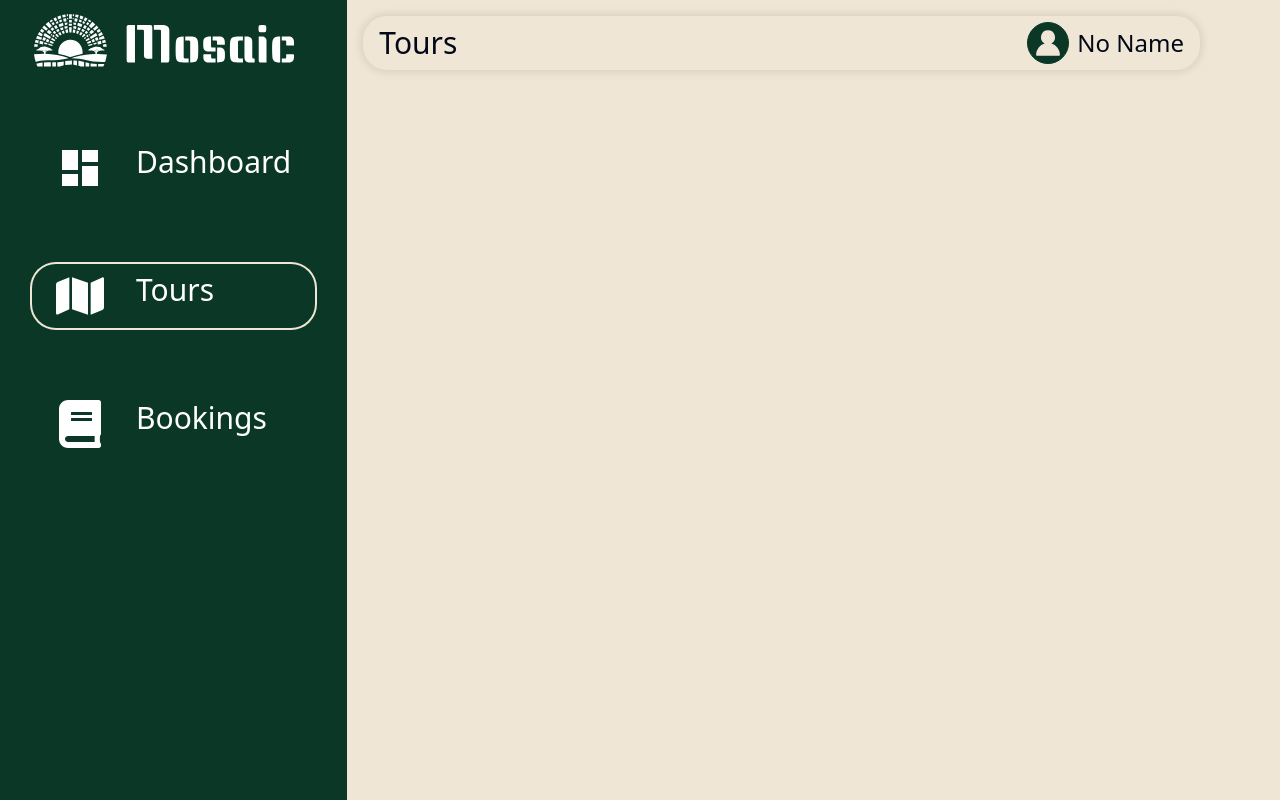
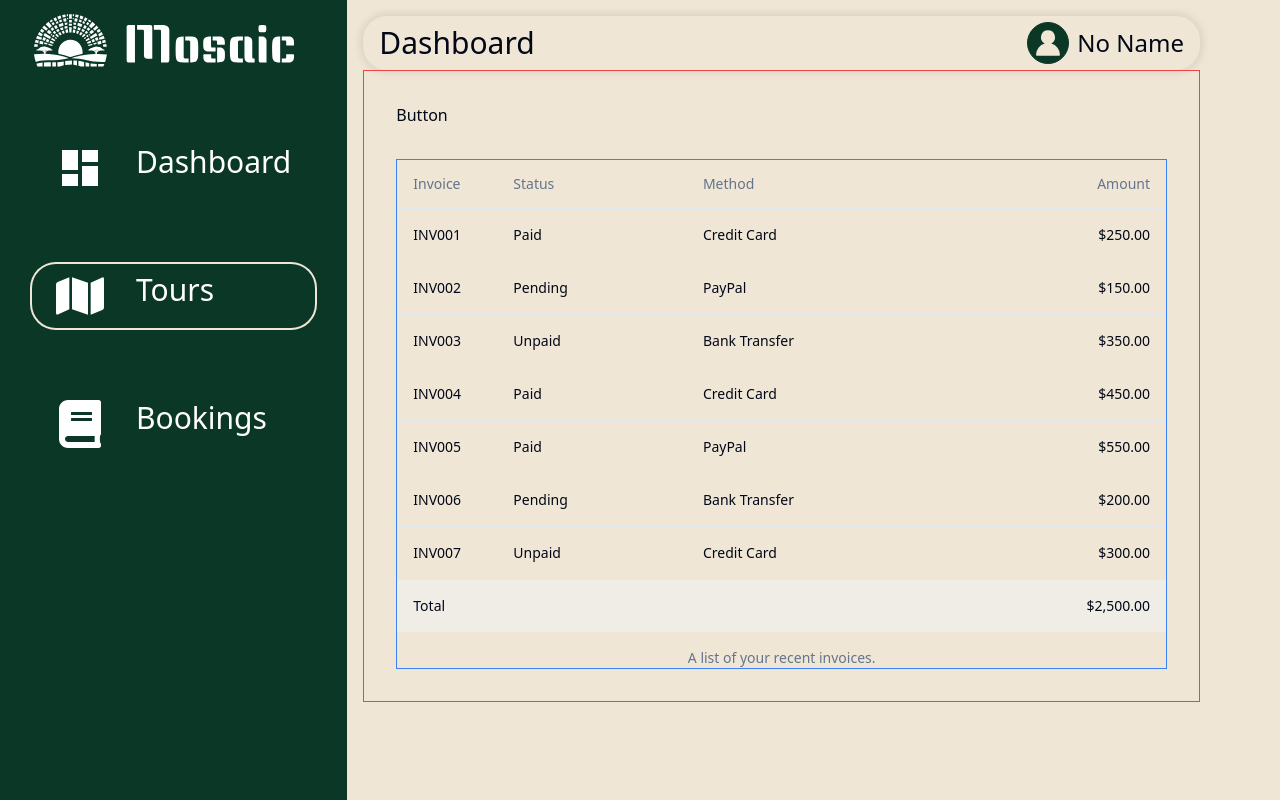
Before and after one commit to jeff283/Mosaic-tours, a React (Vite) app: page /admin-portal/tours in a window 1280 px wide. Built offline with nearby package versions, Linux system fonts and the light colour scheme; no server answers.

Commit message:
Initialized Data Interfaces

```diff
--- /dev/null
+++ b/src/Interfaces/Tour.ts
@@ -0,0 +1,13 @@
+export default interface Tour {
+  id?: string;
+  tourName: string;
+  tourType: string;
+  location: string;
+  tourImg: string;
+  tourDate: Date;
+  days: number;
+  nights: number;
+  price: number;
+  // featured: boolean;
+  participants: string[];
+}
--- a/src/Interfaces/User.ts
+++ b/src/Interfaces/User.ts
@@ -3,10 +3,8 @@ interface User {
   name: string;
   phone: string;
   email: string;
-  gender: string;
   isAdmin: boolean;
-  admNo: string;
-  roomId?: string;
+  tour?: string;
 }
 
 export default User;
--- /dev/null
+++ b/src/components/TableDisplay.tsx
@@ -0,0 +1,87 @@
+import {
+  Table,
+  TableBody,
+  TableCaption,
+  TableCell,
+  TableFooter,
+  TableHead,
+  TableHeader,
+  TableRow,
+} from "@/components/ui/table";
+
+const invoices = [
+  {
+    invoice: "INV001",
+    paymentStatus: "Paid",
+    totalAmount: "$250.00",
+    paymentMethod: "Credit Card",
+  },
+  {
+    invoice: "INV002",
+    paymentStatus: "Pending",
+    totalAmount: "$150.00",
+    paymentMethod: "PayPal",
+  },
+  {
+    invoice: "INV003",
+    paymentStatus: "Unpaid",
+    totalAmount: "$350.00",
+    paymentMethod: "Bank Transfer",
+  },
+  {
+    invoice: "INV004",
+    paymentStatus: "Paid",
+    totalAmount: "$450.00",
+    paymentMethod: "Credit Card",
+  },
+  {
+    invoice: "INV005",
+    paymentStatus: "Paid",
+    totalAmount: "$550.00",
+    paymentMethod: "PayPal",
+  },
+  {
+    invoice: "INV006",
+    paymentStatus: "Pending",
+    totalAmount: "$200.00",
+    paymentMethod: "Bank Transfer",
+  },
+  {
+    invoice: "INV007",
+    paymentStatus: "Unpaid",
+    totalAmount: "$300.00",
+    paymentMethod: "Credit Card",
+  },
+];
+
+export function TableDisplay() {
+  return (
+    <Table className="w-full">
+      <TableCaption>A list of your recent invoices.</TableCaption>
+      <TableHeader>
+        <TableRow>
+          <TableHead className="w-[100px]">Invoice</TableHead>
+          <TableHead>Status</TableHead>
+          <TableHead>Method</TableHead>
+          <TableHead className="text-right">Amount</TableHead>
+        </TableRow>
+      </TableHeader>
+      <TableBody>
+        {invoices.map((invoice) => (
+          <TableRow key={invoice.invoice}>
+            <TableCell className="font-medium">{invoice.invoice}</TableCell>
+            <TableCell>{invoice.paymentStatus}</TableCell>
+            <TableCell>{invoice.paymentMethod}</TableCell>
+            <TableCell className="text-right">{invoice.totalAmount}</TableCell>
+          </TableRow>
+        ))}
+      </TableBody>
+      <TableFooter>
+        <TableRow>
+          <TableCell colSpan={3}>Total</TableCell>
+          <TableCell className="text-right">$2,500.00</TableCell>
+        </TableRow>
+      </TableFooter>
+    </Table>
+  );
+}
--- a/src/pages/AdminPortalTours/AdminPortalTours.tsx
+++ b/src/pages/AdminPortalTours/AdminPortalTours.tsx
@@ -1,5 +1,6 @@
 import AdminPortalSidebar from "@/components/AdminPortalSidebar";
 import PortalTopBar from "@/components/PortalTopBar";
+import { TableDisplay } from "@/components/TableDisplay";
 
 const AdminPortalTours = () => {
   return (
@@ -7,7 +8,13 @@ const AdminPortalTours = () => {
       <AdminPortalSidebar />
 
       <div className="px-2 md:pr-20 md:pl-4 w-full">
-        <PortalTopBar pageTitle="Tours" />
+        <PortalTopBar pageTitle="Dashboard" />
+        <main className="flex flex-1 flex-col gap-4 p-4 px-1 md:gap-8 md:p-8 border border-red-500">
+          <div className="">Button</div>
+          <div className=" border border-blue-500">
+            <TableDisplay />
+          </div>
+        </main>
       </div>
     </div>
   );
```
Also changed, not shown: src/Interfaces/Room.ts (deleted, +0 -14 lines), src/Interfaces/roomCount.ts (deleted, +0 -8 lines).
